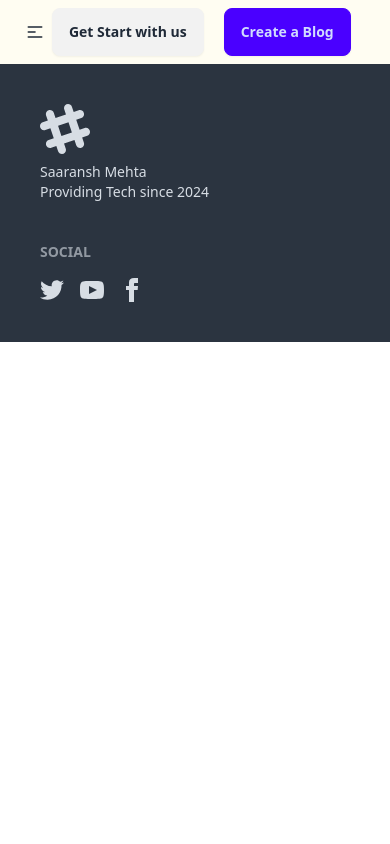
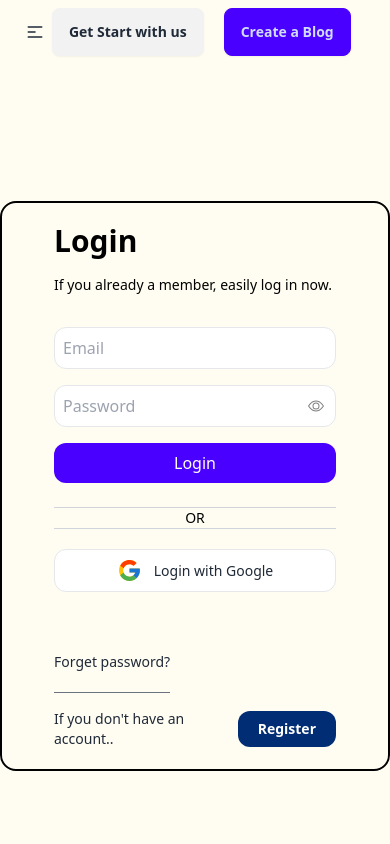
Before and after one commit to Saaransh-Mehta/blog-app-1, a React (Vite) app in the folder frontend/: page /login in a window 390 px wide. Shown: the top 844 px of the page. Built offline with nearby package versions, Linux system fonts and the light colour scheme.

Commit message:
Work on register and login

```diff
--- a/frontend/src/App.jsx
+++ b/frontend/src/App.jsx
@@ -7,6 +7,7 @@ import Register from "./Components/Register"
 import BlogSection from "./Components/BlogSection"
 import CreateBlog from "./Components/CreateBlog"
 import Footer from "./Components/Footer"
+import Login from "./Components/Login"
 
 function App() {
 
@@ -20,6 +21,7 @@ function App() {
     <Route path="/register" element={<Register/>}/>
     <Route path="/blogs" element={<BlogSection/>}/>
     <Route path="/create-blog" element={<CreateBlog/>}/>
+    <Route path="/login" element={<Login/>}/>
    </Routes>
     <Footer/>
     </Router>
--- a/frontend/src/Components/CreateBlog.jsx
+++ b/frontend/src/Components/CreateBlog.jsx
@@ -1,9 +1,72 @@
-import React from 'react'
+import React, { useState } from 'react'
 
 const CreateBlog = () => {
+  const [title,setTitle] = useState('')
+  const [description , setDescription] = useState('')
+  const [content,setContent] = useState('')
+
+  const handleBlog = async(e)=>{
+    e.preventDefault();
+    try{
+    await fetch('http://localhost:3000/api/blog/create',{
+      method:'POST',
+      headers:{
+        'Content-Type':'application/json'
+      },
+      body:JSON.stringify({
+        title,
+        description,
+        content
+      })
+    }).then((res)=>res.json())
+    .then((data)=>console.log(data))
+
+
+  }catch(err){
+    throw new Error(err)
+  }
+
+  }
+
   return (
     <>
-    CreateBlog
+    <div className="hero bg-cream min-h-screen">
+  <div className="hero-content flex-col lg:flex-row-reverse">
+    <div className="text-center lg:text-left">
+      <h1 className="text-5xl font-bold">Start Today by creating Blog!</h1>
+      <p className="py-6">
+        Provident cupiditate voluptatem et in. Quaerat fugiat ut assumenda excepturi exercitationem
+        quasi. In deleniti eaque aut repudiandae et a id nisi.
+      </p>
+    </div>
+    <div className="card bg-base-100 w-full max-w-sm shrink-0 shadow-2xl">
+      <form className="card-body">
+        <div className="form-control">
+          <label className="label">
+            <span className="label-text">Title</span>
+          </label>
+          <input type="text" onChange={(e)=> setTitle(e.target.value)} placeholder="Title" className="input input-bordered" required />
+        </div>
+        <div className="form-control">
+          <label className="label">
+            <span className="label-text">Description</span>
+          </label>
+          <input type="text" onChange={(e)=>setDescription(e.target.value)} placeholder="Description" className="input input-bordered" required />
+          <label className="label">
+            <span className="label-text">Content</span>
+          </label>
+          <input type="text" onChange={(e)=>setContent(e.target.value)} placeholder="Content" className="input input-bordered h-[20vh]" required />
+          <label className="label-text">
+            <a href="#" className="label-text-alt link link-hover">generate random text via AI?</a>
+          </label>
+        </div>
+        <div className="form-control mt-6">
+          <button onClick={handleBlog} className="btn btn-primary">Create Blog</button>
+        </div>
+      </form>
+    </div>
+  </div>
+</div>
     </>
   )
 }
--- /dev/null
+++ b/frontend/src/Components/Login.jsx
@@ -0,0 +1,95 @@
+import React, { useState } from 'react'
+import { NavLink } from 'react-router-dom'
+
+const Login = () => {
+    const [email,setEmail] = useState('')
+    const [password,setPassword] = useState('')
+
+    const handleSubmit = async(e)=>{
+        console.log('button clicked')
+        e.preventDefault();
+        try{
+            await fetch('http://localhost:3000/api/user/login',{
+                method:'POST',
+                headers:{
+                    'Content-Type':'application/json'
+                },
+                credentials:'include',
+                body:JSON.stringify({
+                    email,
+                    password
+                })
+            }).then((res)=>res.json())
+            .then((data)=>console.log(data))
+        }
+        catch(err){
+            throw new Error(err)
+        }
+    }
+  return (
+    <>
+    <section className="bg-cream min-h-screen flex box-border justify-center items-center">
+    <div className="bg-cream border-black border-2 rounded-2xl flex max-w-3xl p-5 items-center">
+        <div className="md:w-1/2 px-8">
+            <h2 className="font-bold text-3xl text-black">Login</h2>
+            <p className="text-sm mt-4 text-black">If you already a member, easily log in now.</p>
+
+            <div action="" className="flex flex-col gap-4">
+                <input className="p-2 mt-8 rounded-xl border" onChange={(e)=>setEmail(e.target.value)} type="email" name="email" placeholder="Email"/>
+                <div className="relative">
+                    <input className="p-2 rounded-xl border w-full" onChange={(e)=>setPassword(e.target.value)} type="password" name="password" id="password" placeholder="Password"/>
+                    <svg xmlns="http://www.w3.org/2000/svg" width="16" height="16" fill="gray" id="togglePassword"
+                        className="bi bi-eye absolute top-1/2 right-3 -translate-y-1/2 cursor-pointer z-20 opacity-100"
+                        viewBox="0 0 16 16">
+                        <path
+                            d="M16 8s-3-5.5-8-5.5S0 8 0 8s3 5.5 8 5.5S16 8 16 8zM1.173 8a13.133 13.133 0 0 1 1.66-2.043C4.12 4.668 5.88 3.5 8 3.5c2.12 0 3.879 1.168 5.168 2.457A13.133 13.133 0 0 1 14.828 8c-.058.087-.122.183-.195.288-.335.48-.83 1.12-1.465 1.755C11.879 11.332 10.119 12.5 8 12.5c-2.12 0-3.879-1.168-5.168-2.457A13.134 13.134 0 0 1 1.172 8z">
+                        </path>
+                        <path
+                            d="M8 5.5a2.5 2.5 0 1 0 0 5 2.5 2.5 0 0 0 0-5zM4.5 8a3.5 3.5 0 1 1 7 0 3.5 3.5 0 0 1-7 0z">
+                        </path>
+                    </svg>
+                    <svg xmlns="http://www.w3.org/2000/svg" width="16" height="16" fill="currentColor"
+                        className="bi bi-eye-slash-fill absolute top-1/2 right-3 -z-1 -translate-y-1/2 cursor-pointer hidden"
+                        id="mama" viewBox="0 0 16 16">
+                        <path
+                            d="m10.79 12.912-1.614-1.615a3.5 3.5 0 0 1-4.474-4.474l-2.06-2.06C.938 6.278 0 8 0 8s3 5.5 8 5.5a7.029 7.029 0 0 0 2.79-.588zM5.21 3.088A7.028 7.028 0 0 1 8 2.5c5 0 8 5.5 8 5.5s-.939 1.721-2.641 3.238l-2.062-2.062a3.5 3.5 0 0 0-4.474-4.474L5.21 3.089z">
+                        </path>
+                        <path
+                            d="M5.525 7.646a2.5 2.5 0 0 0 2.829 2.829l-2.83-2.829zm4.95.708-2.829-2.83a2.5 2.5 0 0 1 2.829 2.829zm3.171 6-12-12 .708-.708 12 12-.708.708z">
+                        </path>
+                    </svg>
+                </div>
+                <button onClick={handleSubmit} className="bg-primary text-white py-2 rounded-xl hover:scale-105 duration-300 hover:bg-[#206ab1] font-medium" type='button'>Login</button>
+            </div>
+            <div className="mt-6  items-center text-gray-100">
+                <hr className="border-gray-300"/>
+                <p className="text-center text-black text-sm">OR</p>
+                <hr className="border-gray-300"/>
+            </div>
+            <button className="bg-white border py-2 w-full rounded-xl mt-5 flex justify-center items-center text-sm hover:scale-105 duration-300 hover:bg-[#60a8bc4f] font-medium">
+                    <svg className="mr-3" xmlns="http://www.w3.org/2000/svg" viewBox="0 0 48 48" width="25px">
+                        <path fill="#FFC107" d="M43.611,20.083H42V20H24v8h11.303c-1.649,4.657-6.08,8-11.303,8c-6.627,0-12-5.373-12-12c0-6.627,5.373-12,12-12c3.059,0,5.842,1.154,7.961,3.039l5.657-5.657C34.046,6.053,29.268,4,24,4C12.955,4,4,12.955,4,24c0,11.045,8.955,20,20,20c11.045,0,20-8.955,20-20C44,22.659,43.862,21.35,43.611,20.083z"></path>
+                        <path fill="#FF3D00" d="M6.306,14.691l6.571,4.819C14.655,15.108,18.961,12,24,12c3.059,0,5.842,1.154,7.961,3.039l5.657-5.657C34.046,6.053,29.268,4,24,4C16.318,4,9.656,8.337,6.306,14.691z"></path>
+                        <path fill="#4CAF50" d="M24,44c5.166,0,9.86-1.977,13.409-5.192l-6.19-5.238C29.211,35.091,26.715,36,24,36c-5.202,0-9.619-3.317-11.283-7.946l-6.522,5.025C9.505,39.556,16.227,44,24,44z"></path>
+                        <path fill="#1976D2" d="M43.611,20.083H42V20H24v8h11.303c-0.792,2.237-2.231,4.166-4.087,5.571c0.001-0.001,0.002-0.001,0.003-0.002l6.19,5.238C36.971,39.205,44,34,44,24C44,22.659,43.862,21.35,43.611,20.083z"></path>
+                    </svg>
+
+                    Login with Google
+                </button>
+            <div className="mt-10 text-sm border-b border-gray-500 py-5 playfair tooltip">Forget password?</div>
+
+            <div className="mt-4 text-sm flex justify-between items-center container-mr">
+                <p className="mr-3 md:mr-0 ">If you don't have an account..</p>
+               <NavLink to={'/register'} className="hover:border register text-white bg-[#002D74] hover:border-gray-400 rounded-xl py-2 px-5 hover:scale-110 hover:bg-[#002c7424] font-semibold duration-300">Register </NavLink>
+            </div>
+        </div>
+        <div className="md:block hidden w-1/2">
+            <img className="rounded-2xl max-h-[1600px]" src="https://images.unsplash.com/photo-1552010099-5dc86fcfaa38?crop=entropy&cs=tinysrgb&fit=max&fm=jpg&ixid=M3w0NzEyNjZ8MHwxfHNlYXJjaHwxfHxmcmVzaHxlbnwwfDF8fHwxNzEyMTU4MDk0fDA&ixlib=rb-4.0.3&q=80&w=1080" alt="login form image"/>
+        </div>
+    </div>
+</section>
+    </>
+  )
+}
+
+export default Login
--- a/frontend/src/Components/Register.jsx
+++ b/frontend/src/Components/Register.jsx
@@ -1,6 +1,7 @@
 import React, { useState } from 'react'
 import loginImg from '../Images/login-2.png'
 import axios from 'axios'
+import { NavLink } from 'react-router-dom'
 
 const Register = () => {
 
@@ -126,8 +127,11 @@ const Register = () => {
                 <button className="btn btn-active btn-primary btn-block max-w-[200px]"  onClick={handleSubmit} disabled={!isChecked}>
                   Sign Up
                 </button>
+             <NavLink to={"/login"}  className="btn btn-active btn-primary btn-block max-w-[200px]">
+                  Login
+              </NavLink>
                 {error ? <h5 className='text-red-500 bg-error'>User exists</h5>: null}
-              ``
+
               </div>
             </div>
           </div>
--- a/frontend/tailwind.config.js
+++ b/frontend/tailwind.config.js
@@ -7,7 +7,8 @@ export default {
   theme: {
     extend: {
       colors:{
-        cream: '#FFFDF2'
+        cream: '#FFFDF2',
+
       }
     },
   },
```
